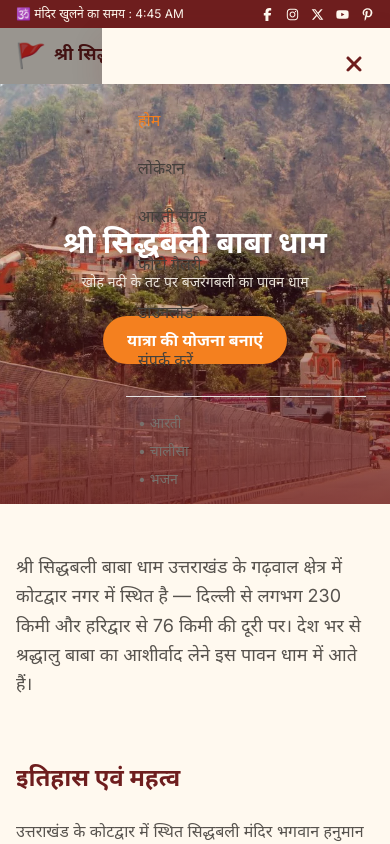
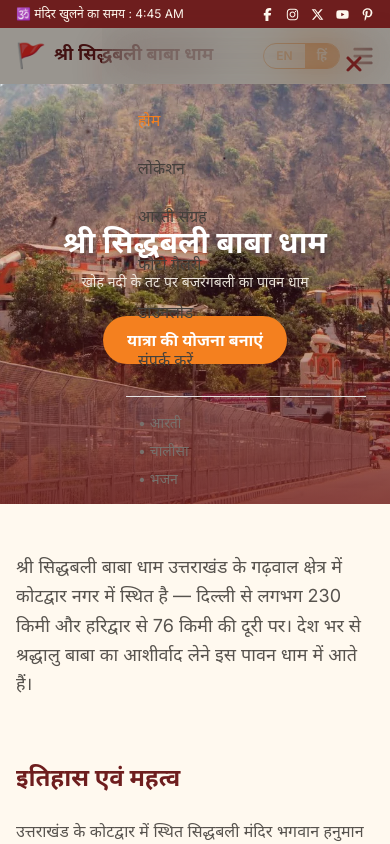
Before and after one commit to Samarth-143/Sidhbali-mandir, a Next.js app: page / in a window 390 px wide. Both pictures are taken after a click on the button 363 px from the left and 56 px from the top of the page. Shown: the top 844 px of the page. Built offline with nearby package versions, Linux system fonts and the light colour scheme.

Commit message:
Add mobile menu background

```diff
--- a/components/Header.jsx
+++ b/components/Header.jsx
@@ -102,7 +102,7 @@ export default function Header() {
               onClick={() => setOpen(false)}
             />
             <motion.aside
-              className="fixed right-0 top-0 z-50 flex h-full w-72 flex-col gap-2 bg-cream p-6 shadow-lift lg:hidden"
+              className="fixed right-0 top-0 z-50 flex h-full w-72 flex-col gap-2 bg-cream/98 p-6 shadow-lift backdrop-blur-xl lg:hidden"
               initial={{ x: "100%" }}
               animate={{ x: 0 }}
               exit={{ x: "100%" }}
```
